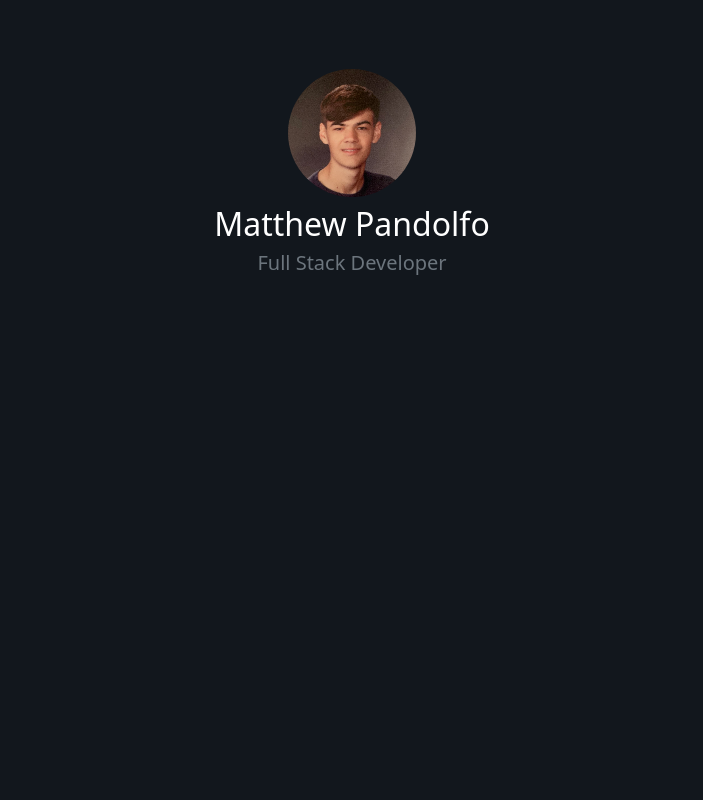
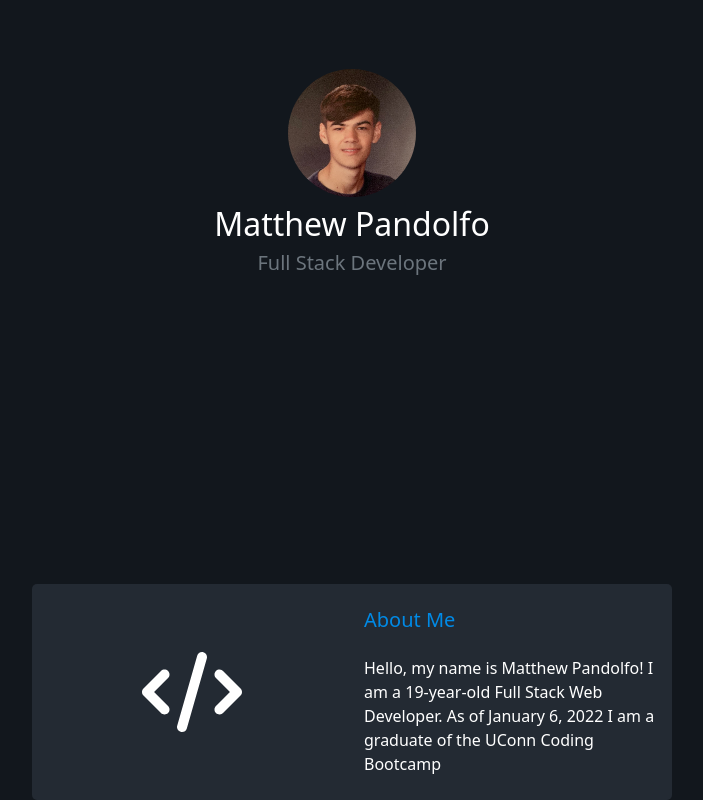
Before and after one commit to PandolfoM/pandolfom, a React (Create React App) app: page / in a window 1280 px wide. Shown: the part 272-1072 px from the top of the page, without its empty margins (288-991 px from the left). Before the commit the page ends 856 px from the top, so only its background shows below. Built offline with nearby package versions, Linux system fonts and the light colour scheme.

Commit message:
about me section

```diff
--- a/package.json
+++ b/package.json
@@ -3,6 +3,9 @@
   "version": "0.1.0",
   "private": true,
   "dependencies": {
+    "@fortawesome/fontawesome-svg-core": "^6.1.1",
+    "@fortawesome/free-solid-svg-icons": "^6.1.1",
+    "@fortawesome/react-fontawesome": "^0.1.18",
     "@testing-library/jest-dom": "^5.16.4",
     "@testing-library/react": "^13.1.1",
     "@testing-library/user-event": "^13.5.0",
--- a/src/App.js
+++ b/src/App.js
@@ -1,6 +1,7 @@
 import "./App.css";
 import Navigation from "./components/Nav";
 import Hero from "./components/Hero";
+import About from "./components/About";
 import "bootstrap/dist/css/bootstrap.min.css";
 
 function App() {
@@ -8,6 +9,7 @@ function App() {
     <div>
       <Navigation />
       <Hero />
+      <About />
     </div>
   );
 }
--- /dev/null
+++ b/src/components/About/index.js
@@ -0,0 +1,34 @@
+import React from "react";
+import { Container, Row, Col } from "react-bootstrap";
+import { FontAwesomeIcon } from "@fortawesome/react-fontawesome";
+import { faCode } from "@fortawesome/free-solid-svg-icons";
+import "./style.css";
+
+function About() {
+  return (
+    <Container fluid>
+      <Row>
+        <Col md={3} xs={1}/>
+        <Col>
+          <Row className="about">
+            <Col className="aboutIcon">
+              <FontAwesomeIcon icon={faCode} />
+            </Col>
+            <Col className="aboutDesc">
+              <h5>About Me</h5>
+              <br />
+              <p>
+                Hello, my name is Matthew Pandolfo! I am a 19-year-old Full
+                Stack Web Developer. As of January 6, 2022 I am a graduate of
+                the UConn Coding Bootcamp
+              </p>
+            </Col>
+          </Row>
+        </Col>
+        <Col md={3} xs={1}/>
+      </Row>
+    </Container>
+  );
+}
+
+export default About;
--- /dev/null
+++ b/src/components/About/style.css
@@ -0,0 +1,26 @@
+.about {
+  color: white;
+  background-color: var(--card-color);
+  border-radius: 5px;
+}
+
+.aboutIcon {
+  text-align: center;
+  display: flex;
+  justify-content: center;
+  align-items: center;
+  font-size: 10vh;
+}
+
+.aboutDesc {
+  padding: 3vh;
+}
+
+.aboutDesc > h5 {
+  margin: 0;
+  color: var(--secondary-color);
+}
+
+.aboutDesc > p {
+  margin: 0;
+}
```
Also changed, not shown: 1 other file (tests, documents, lock files or other folders).
